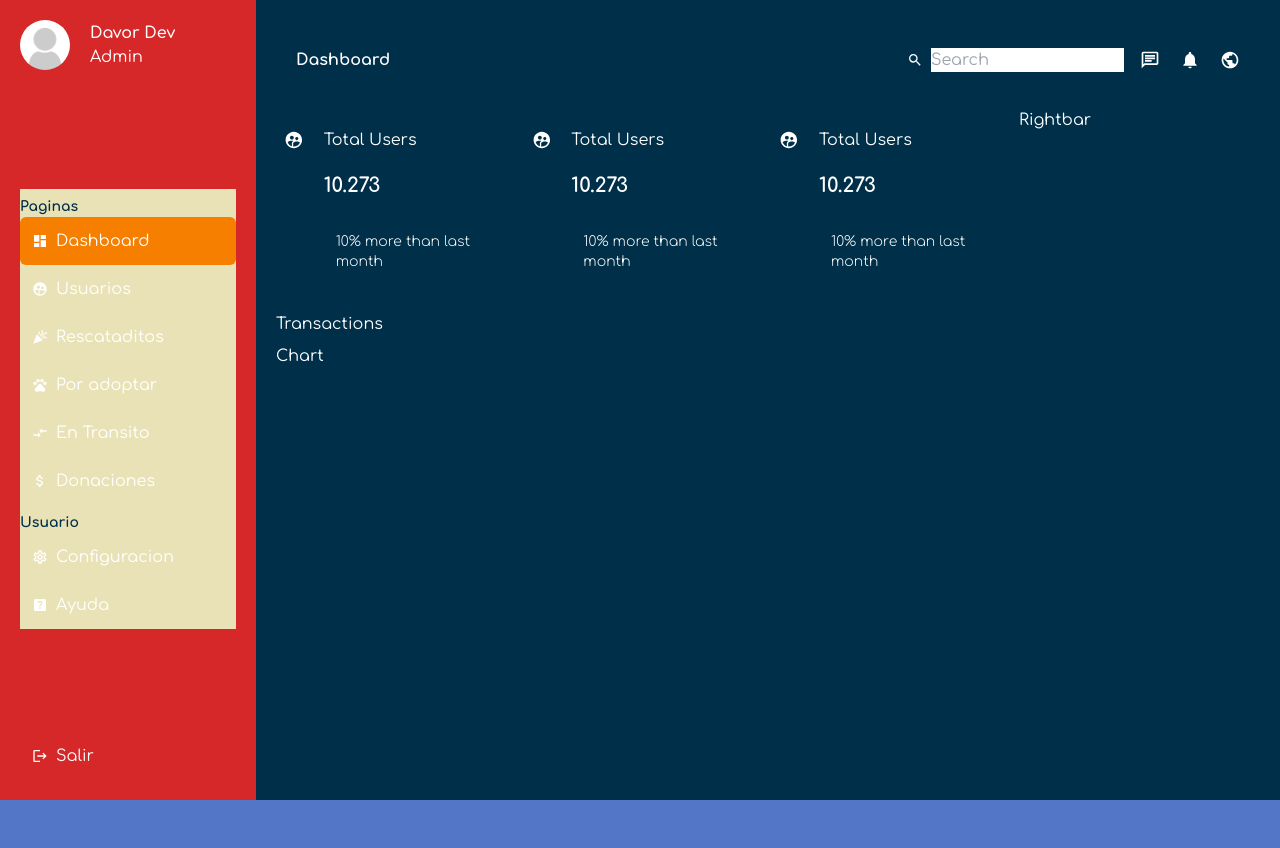
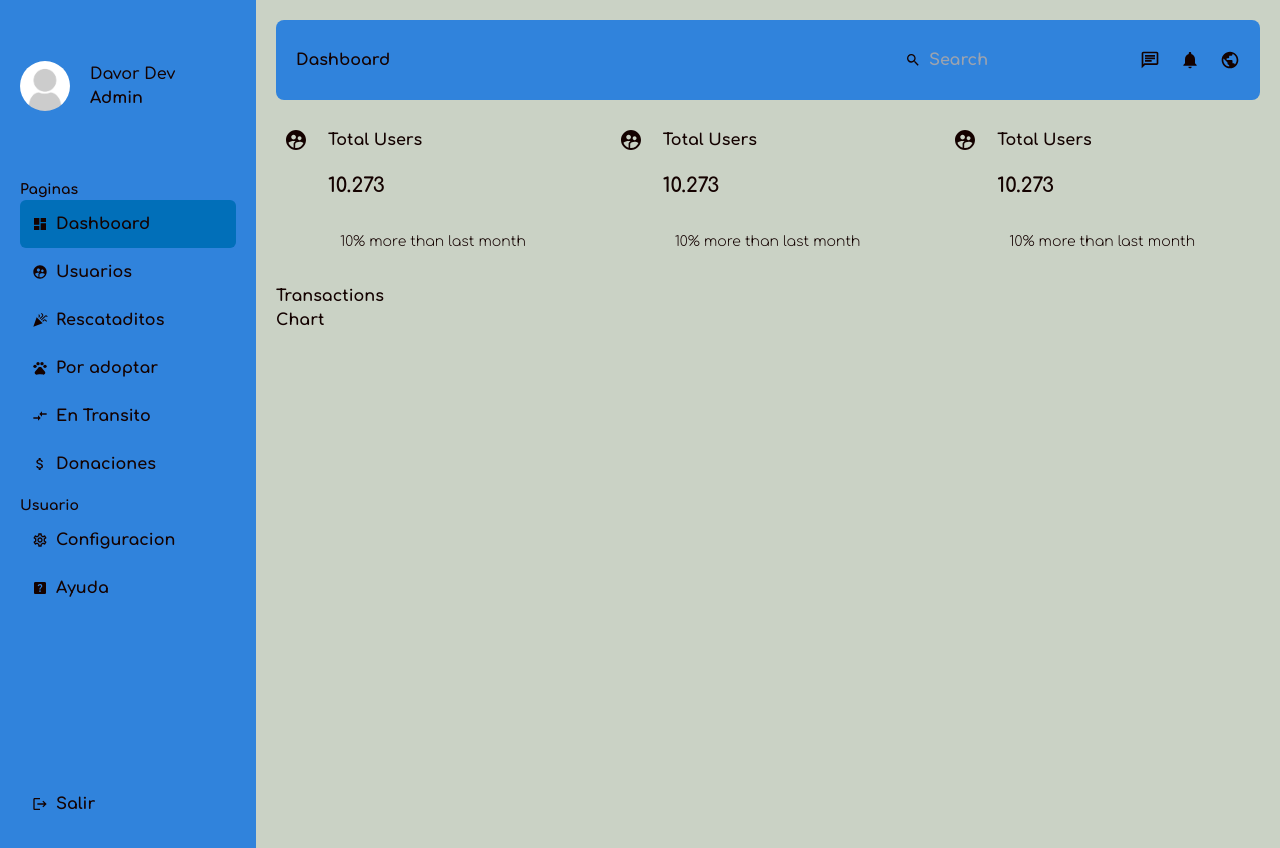
Before and after one commit to dborgat/next-dashboard, a Next.js app: page /dashboard in a window 1280 px wide. Before the commit the page ends 800 px from the top, so only its background shows below. Built offline with nearby package versions, Linux system fonts and the light colour scheme.

Commit message:
style: update layout colors and styles

```diff
--- a/app/dashboard/layout.tsx
+++ b/app/dashboard/layout.tsx
@@ -9,10 +9,10 @@ interface DashboardLayoutProps {
 const DashboardLayout = ({ children }: DashboardLayoutProps) => {
   return (
     <div className='grid grid-cols-5 h-screen'>
-      <div className='col-span-1 bg-fire p-5'>
+      <div className='col-span-1 bg-france p-5'>
         <Sidebar />
       </div>
-      <div className='col-span-4 bg-prusian p-5'>
+      <div className='col-span-4 bg-gray p-5'>
         <Navbar />
         {children}
       </div>
--- a/app/dashboard/page.tsx
+++ b/app/dashboard/page.tsx
@@ -6,8 +6,8 @@ import Chart from '../ui/dashboard/chart/chart';
 
 const Dashboard = () => {
   return (
-    <div className='flex gap-5 py-2'>
-      <div className='flex-[3_3_0%] flex flex-col gap-2'>
+    <div className='grid grid-rows-3 gap-5 py-2'>
+      <div className='gap-2'>
         <div className='flex gap-5 justify-between'>
           <Card />
           <Card />
@@ -16,9 +16,6 @@ const Dashboard = () => {
         <Transactions />
         <Chart />
       </div>
-      <div className='flex-1'>
-        <RightBar />
-      </div>
     </div>
   );
 };
--- a/app/layout.tsx
+++ b/app/layout.tsx
@@ -17,7 +17,7 @@ export default function RootLayout({
 }>) {
   return (
     <html lang='en'>
-      <body className={conforta.className}>{children}</body>
+      <body className={`${conforta.className} text-licorice font-bold`}>{children}</body>
     </html>
   );
 }
--- a/app/ui/dashboard/card/card.jsx
+++ b/app/ui/dashboard/card/card.jsx
@@ -3,7 +3,7 @@ import { MdSupervisedUserCircle } from 'react-icons/md';
 
 const Card = () => {
   return (
-    <div className='bg-red-500 px-2 py-5 flex rounded-lg gap-5 cursor-pointer w-full hover:bg-red-700'>
+    <div className='bg-orange px-2 py-5 flex rounded-lg gap-5 cursor-pointer w-full hover:bg-lightCoral'>
       <MdSupervisedUserCircle size={24} />
       <div className='flex flex-col gap-5'>
         <span>Total Users</span>
--- a/app/ui/dashboard/navbar/navbar.tsx
+++ b/app/ui/dashboard/navbar/navbar.tsx
@@ -12,14 +12,14 @@ const Navbar = () => {
   const pathname = usePathname();
 
   return (
-    <div className='flex justify-between items-center p-5 rounded-lg bg-red-300'>
-      <div className='text-red-950 font-bold capitalize'>
+    <div className='flex justify-between items-center p-5 rounded-lg bg-france'>
+      <div className='font-bold capitalize'>
         {pathname.split('/').pop()}
       </div>
       <div className='flex items-center gap-2'>
-        <div className='flex items-center gap-2 bg-red-200 p-2 rounded-lg'>
-          <MdSearch />
-          <input type='text' placeholder='Search' className='bg-transparent border-none text-red-950'/>
+        <div className='flex items-center gap-2 bg-prusian p-2 rounded-lg'>
+          <MdSearch/>
+          <input type='text' placeholder='Search' className='bg-transparent border-none text-vanilla'/>
         </div>
         <div className='flex gap-5'>
           <MdOutlineChat size={20} />
--- a/app/ui/dashboard/sidebar/menuLink/menuLink.tsx
+++ b/app/ui/dashboard/sidebar/menuLink/menuLink.tsx
@@ -18,7 +18,7 @@ const MenuLink = ({ item }: MenuLinkProps) => {
   return (
     <Link
       href={item.path}
-      className={`p-3 flex items-center gap-2 hover:bg-orange ${pathname === item.path ? 'bg-orange' : ''} rounded-md`}
+      className={`p-3 flex items-center text-licorice gap-2 hover:bg-blue ${pathname === item.path ? 'bg-blue' : ''} rounded-md`}
     >
       {item.icon}
       {item.title}
--- a/app/ui/dashboard/sidebar/sidebar.tsx
+++ b/app/ui/dashboard/sidebar/sidebar.tsx
@@ -6,7 +6,7 @@ import { menuItems } from '../../../helpers/menuItems';
 
 const Sidebar = () => {
   return (
-    <div className='h-full grid content-between'>
+    <div className='h-full grid'>
       <div className='flex items-center gap-5 mb-5'>
         <Image
           src='/noavatar.png'
@@ -20,10 +20,10 @@ const Sidebar = () => {
           <span className='text-red-950'>Admin</span>
         </div>
       </div>
-      <ul className='bg-vanilla'>
+      <ul>
         {menuItems?.map((item) => (
           <li key={item.title} className=''>
-            <h2 className='text-prusian font-bold text-sm mt-2 mb-0'>
+            <h2 className='text-licorice font-bold text-sm mt-2 mb-0'>
               {item.title}
             </h2>
             <ul>
@@ -34,8 +34,8 @@ const Sidebar = () => {
           </li>
         ))}
       </ul>
-      <div>
-        <button className='p-3 mt-1 mb-0 flex items-center gap-2 cursor-pointer rounded-lg bg-none border-none w-full hover:bg-orange'>
+      <div className='grid'>
+        <button className='p-3 mt-1 mb-0 flex items-center gap-2 cursor-pointer rounded-lg bg-none border-none w-full hover:bg-blue place-self-end'>
           <MdLogout />
           <span>Salir</span>
         </button>
--- a/tailwind.config.ts
+++ b/tailwind.config.ts
@@ -8,11 +8,14 @@ const config: Config = {
   ],
   theme: {
     colors: {
-      'prusian': '#003049',
-      'fire': '#D62828',
-      'orange': '#F77F00',
-      'xanthous': '#FCBF49',
-      'vanilla': '#EAE2B7',
+      'france': '#3083DC',
+      'blue': '#016FB9',
+      'wine': '#773344',
+      'utorange': '#FF8811',
+      'gray': '#CAD2C5',
+      'lightCoral': '#E98686',
+      'licorice': '#140200',
+      'transparent': 'transparent'
     },
   },
   plugins: [],
```
